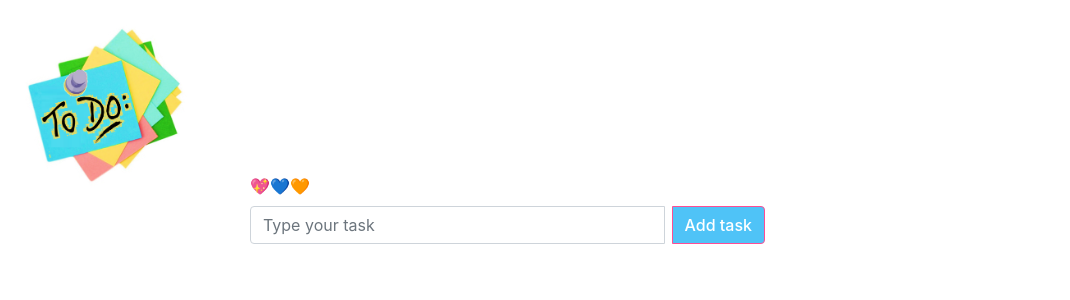
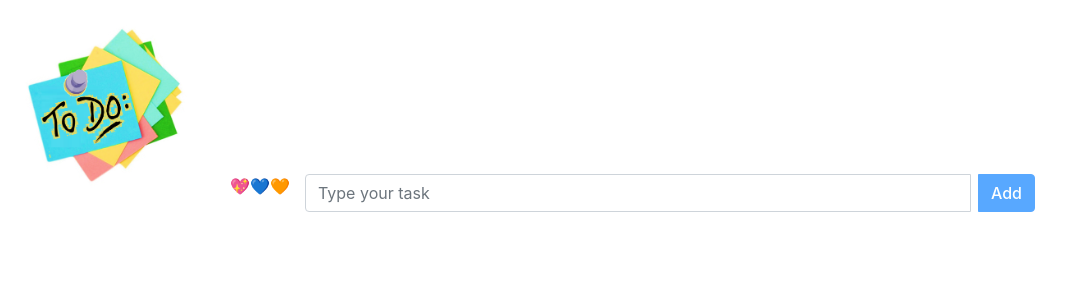
Before and after one commit to LusineGhalechyan/react_Project, a React (Create React App) app: page / in a window 1280 px wide. Shown: the top 300 px of the page, without its empty margins (0-1070 px from the left). Built offline with nearby package versions, Linux system fonts and the light colour scheme.

Commit message:
homework-9, react-fontawesome, remove button, disable/enable button

```diff
--- a/package.json
+++ b/package.json
@@ -3,6 +3,9 @@
   "version": "0.1.0",
   "private": true,
   "dependencies": {
+    "@fortawesome/fontawesome-svg-core": "^1.2.32",
+    "@fortawesome/free-solid-svg-icons": "^5.15.1",
+    "@fortawesome/react-fontawesome": "^0.1.12",
     "@testing-library/jest-dom": "^4.2.4",
     "@testing-library/react": "^9.5.0",
     "@testing-library/user-event": "^7.2.1",
--- a/src/components/ArmFlag/ArmFlag.js
+++ b/src/components/ArmFlag/ArmFlag.js
@@ -1,12 +1,15 @@
 import React from "react";
+import { Col, Row } from "react-bootstrap";
 
 const ArmFlag = () => {
   return (
-    <div className="mb-2">
-      <span role="img" aria-label="ArmenianFlag">
-        💖💙🧡
-      </span>
-    </div>
+    <Row className="mb-2">
+      <Col>
+        <span role="img" aria-label="ArmenianFlag">
+          💖💙🧡
+        </span>
+      </Col>
+    </Row>
   );
 };
 
--- a/src/components/Task/Task.js
+++ b/src/components/Task/Task.js
@@ -1,5 +1,7 @@
 import React from "react";
 
-const Task = (props) => <li>{props.task}</li>;
+const Task = (props) => {
+  return <span>{props.task}</span>;
+};
 
 export default Task;
--- a/src/components/ToDo/ToDo.js
+++ b/src/components/ToDo/ToDo.js
@@ -1,16 +1,20 @@
 import React, { Component } from "react";
 import idGenerator from "../../helpers/idGenerator";
-import ArmFlag from "../ArmFlag/ArmFlag";
 import Task from "../Task/Task";
 import styles from "./ToDo.module.scss";
 import {
   Col,
   Row,
   Container,
+  Form,
   InputGroup,
   FormControl,
   Button,
+  Card,
 } from "react-bootstrap";
+import ArmFlag from "../ArmFlag/ArmFlag";
+import { FontAwesomeIcon } from "@fortawesome/react-fontawesome";
+import { faTrash, faEdit } from "@fortawesome/free-solid-svg-icons";
 
 class ToDo extends Component {
   state = {
@@ -18,68 +22,100 @@ class ToDo extends Component {
     inputValue: "",
   };
 
-  handleChangeInput = (event) => {
+  handleInputChange = (event) => {
     this.setState({ inputValue: event.target.value });
   };
 
-  handleAddTask = () => {
+  // handleOnKeyDown = (event) => {
+  //   return event.key === "Enter" ? this.handleAddTask() : null;
+  // };
+
+  handleAddTask = (event) => {
+    event.preventDefault();
+
     const { tasks, inputValue } = this.state;
+
+    const newTask = {
+      text: inputValue,
+      _id: idGenerator(),
+    };
+
     this.setState({
-      tasks: [...tasks, inputValue],
+      tasks: [...tasks, newTask],
       inputValue: "",
     });
   };
+
+  removeTask = (task) => {
+    const { tasks } = this.state;
+    const filteredTasks = tasks.filter((t) => t._id !== task._id);
+    this.setState({
+      tasks: filteredTasks,
+    });
+  };
+
   render() {
     const { tasks, inputValue } = this.state;
     const addTasks = (
-      <ol>
+      <Row>
         {tasks.map((task) => (
-          <Col key={idGenerator()}>
-            <Task task={task} />
+          <Col key={task._id} xs={12} md={4}>
+            <Card className="mb-3">
+              <Form.Group
+                controlId="formBasicCheckbox"
+                className={styles.checkBox}
+              >
+                <Form.Check type="checkbox" />
+              </Form.Group>
+              <Card.Body>
+                <Card.Title>{task.text.slice(0, 5) + "..."}</Card.Title>
+                <Card.Text>
+                  <Task task={task.text} />
+                </Card.Text>
+                <Button variant="warning" className={styles.buttonWarning}>
+                  <FontAwesomeIcon icon={faEdit} />
+                </Button>
+                <Button variant="danger" onClick={() => this.removeTask(task)}>
+                  <FontAwesomeIcon icon={faTrash} />
+                </Button>
+              </Card.Body>
+            </Card>
           </Col>
         ))}
-      </ol>
+      </Row>
     );
 
-    const formControllClass = styles.formcontrol;
-    const splitSecondPart = formControllClass.split("_")[1];
-    const getIndex = splitSecondPart.indexOf("c");
-    const form = splitSecondPart.substr(0, getIndex);
-    const control = splitSecondPart.substr(getIndex);
-    const formControl = form + "-" + control;
-
-    console.log("splittedClass", formControl);
-
     return (
-      <div className={styles.toDoContentContainer}>
-        <div>
+      <Container>
+        <Row className="justify-content-center">
           <ArmFlag />
-        </div>
-        <Container>
-          <Row sm={2}>
-            <InputGroup className="mb-3">
+          <Col xs={12} md={10} lg={8}>
+            <Form onSubmit={this.handleAddTask}>
+              <InputGroup className="mb-4">
                 <FormControl
                   type="text"
                   value={inputValue}
                   aria-label="task's name"
                   aria-describedby="data"
                   placeholder="Type your task"
-                className={formControl}
-                onChange={this.handleChangeInput}
+                  onChange={this.handleInputChange}
+                  // onKeyDown={this.handleOnKeyDown}
                 />
                 <InputGroup.Append>
                   <Button
-                  onClick={this.handleAddTask}
+                    type="submit"
                     className={`${styles.addTaskButton} ml-2`}
+                    disabled={!inputValue}
                   >
-                  Add task
+                    Add
                   </Button>
                 </InputGroup.Append>
               </InputGroup>
+            </Form>
+          </Col>
         </Row>
         {addTasks}
       </Container>
-      </div>
     );
   }
 }
--- a/src/components/ToDo/ToDo.module.scss
+++ b/src/components/ToDo/ToDo.module.scss
@@ -1,10 +1,3 @@
-.toDoContentContainer {
-  margin: 0px auto 0px 250px;
-
-  .formcontrol {
-    width: 50% !important;
-  }
-
 .addTaskButton {
   font-weight: 500;
   background-color: #4fc3f7;
@@ -14,4 +7,12 @@
     background-color: #ff4d94;
   }
 }
+.checkBox {
+  display: flex;
+  justify-content: flex-end;
+  padding: 10px 10px;
 }
+.buttonWarning {
+  color: #fff;
+  margin: 10px;
+}
```
Also changed, not shown: 2 other files (tests, documents, lock files or other folders). Lines whose indentation alone changed are shown as unchanged.
